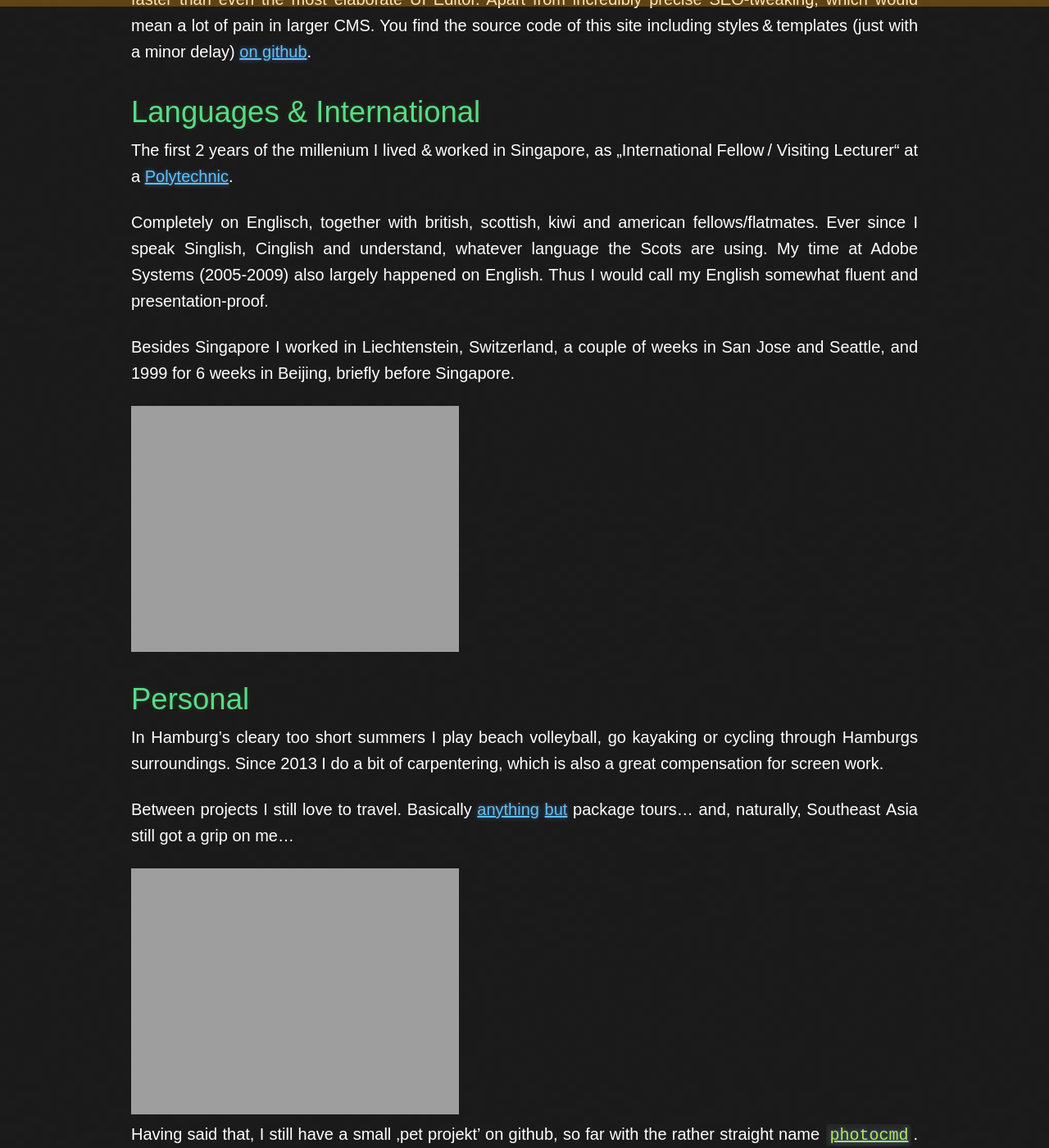
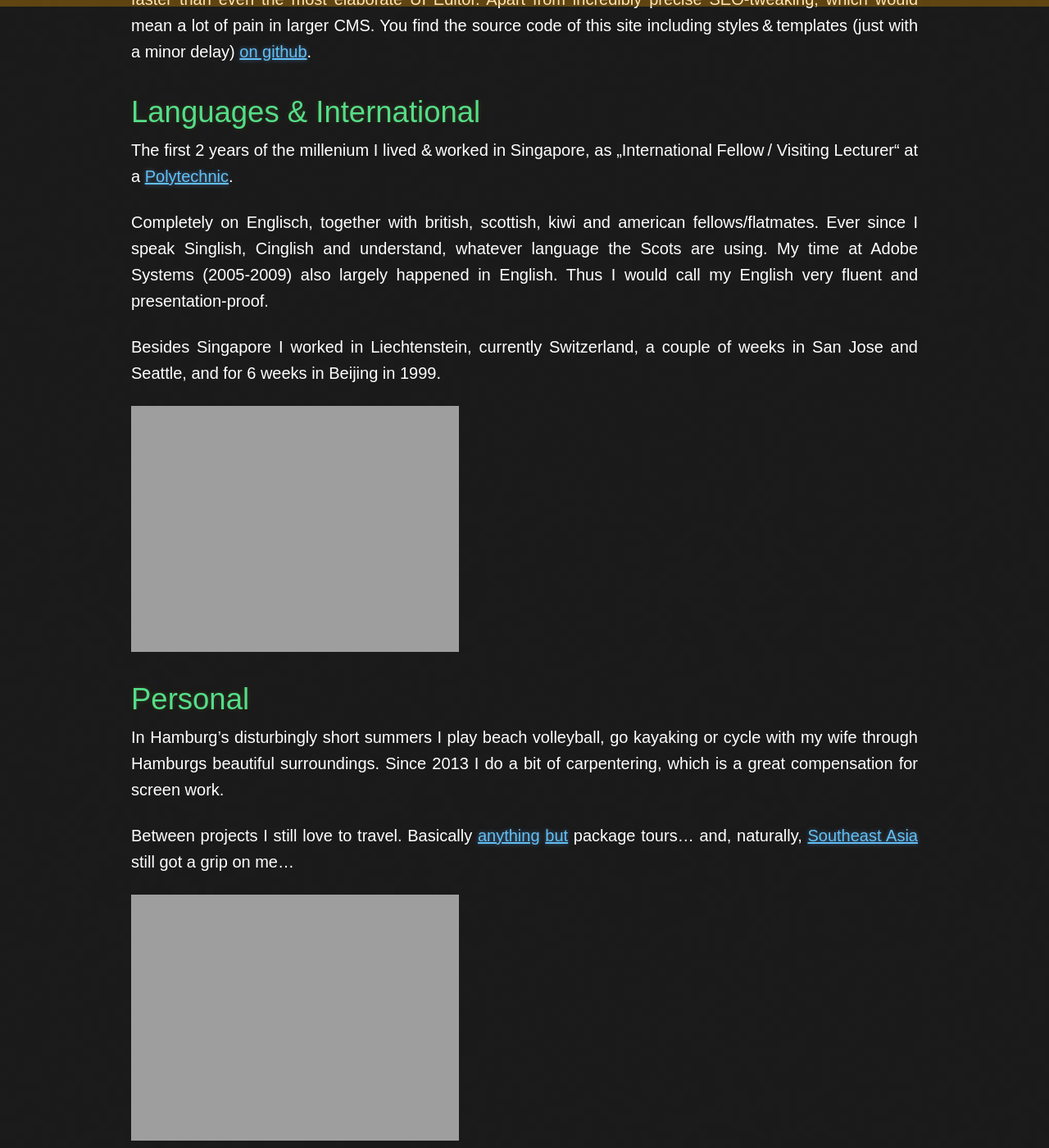
Before and after one commit to nocke/jekyll.nocke.de, a Jekyll site: the page built from _pages/work_EN.md, in a window 1280 px wide and 1400 px high, scrolled down 2806 px. Shown: the whole window at 82% size. Built offline with Jekyll 4.4.1, drawn with Linux system fonts in a browser that asks for light colours; some web fonts are replaced; some of the changed text lies outside the part shown.

Commit message:
work_DE|EN – minor typos and links (on jeet base class, on countries)

```diff
--- a/_pages/work_EN.md
+++ b/_pages/work_EN.md
@@ -49,7 +49,7 @@
 
 Regarding CSS ui libraries and layout systems, I worked with `bootstrap` und `ant-design`.
 
-And I really fancy [`Jeet`](http://jeet.gs/){:target="_blank"}, as it is a little less obstrusive from my angle, and you can handle a lot of layout matters through pretty elegant, compact mixins. Beside complex frameworks, a [solid base of custom classes](https://github.com/nocke/musterknabe/){:target="_blank"} can also often do the job.
+And I really fancy [`Jeet`](http://jeet.gs/){:target="_blank"}, as it is a little less obstrusive from my angle, and you can handle a lot of layout matters through pretty elegant, compact mixins. Beside complex frameworks, a [solid base of custom classes](https://github.com/nocke/jekyll.nocke.de/tree/master/_sass){:target="_blank"} can also often do the job.
 
 In terms of **build-tools / task-handlern / bundlern** I have worked time and again with `make`, `ant` und `maven`. In past years, `npm`, `gulp` and naturally `webpack` for react.js came to the list.
 
@@ -87,9 +87,9 @@
 
 The first 2 years of the millenium I lived &amp;&thinsp;worked in Singapore, as „International Fellow&thinsp;/ Visiting Lecturer“ at a [Polytechnic](http://www.np.edu.sg/ict){:target="_blank"}.
 
-Completely on Englisch, together with british, scottish, kiwi and american fellows/flatmates. Ever since I speak Singlish, Cinglish and understand, whatever language the Scots are using. My time at Adobe Systems (2005-2009) also largely happened on English. Thus I would call my English somewhat fluent and presentation-proof.
+Completely on Englisch, together with british, scottish, kiwi and american fellows/flatmates. Ever since I speak Singlish, Cinglish and understand, whatever language the Scots are using. My time at Adobe Systems (2005-2009) also largely happened in English. Thus I would call my English very fluent and presentation-proof.
 
-Besides Singapore I worked in Liechtenstein, Switzerland, a couple of weeks in San Jose and Seattle, and 1999 for 6 weeks in Beijing, briefly before Singapore.
+Besides Singapore I worked in Liechtenstein, currently Switzerland, a couple of weeks in San Jose and Seattle, and for 6 weeks in Beijing in 1999.
 
 {% include tags/picture.html
   class="picture-wide"
@@ -100,9 +100,9 @@
 
 ## Personal
 
-In Hamburg's cleary too short summers I play beach volleyball, go kayaking or cycling through Hamburgs surroundings. Since 2013 I do a bit of carpentering, which is also a great compensation for screen work.
+In Hamburg's disturbingly short summers I play beach volleyball, go kayaking or cycle with my wife through Hamburgs beautiful surroundings. Since 2013 I do a bit of carpentering, which is a great compensation for screen work.
 
-Between projects I still love to travel. Basically [anything](https://medium.com/nocke/frank-nocke-hamburg-hafen-bilder-d8458e108f03){:target="_blank"} [but](https://medium.com/nocke/frank-nocke-ballonfahrt-%C3%BCber-die-alpen-bilder-b5f21d85fda7) package tours… and, naturally, Southeast&nbsp;Asia still got a grip on me…
+Between projects I still love to travel. Basically [anything](https://medium.com/nocke/frank-nocke-hamburg-hafen-bilder-d8458e108f03){:target="_blank"} [but](https://medium.com/nocke/frank-nocke-ballonfahrt-%C3%BCber-die-alpen-bilder-b5f21d85fda7) package tours… and, naturally, [Southeast&nbsp;Asia](https://hubud.org){:target="_blank"} still got a grip on me…
 
 {% include tags/picture.html
   class="picture-wide"
@@ -110,4 +110,4 @@
   src="/img/frank-nocke/frank-nocke-portrait-strandweg.jpg"
 %}
 
-Having said that, I still have a small ‚pet projekt’ on github, so far with the rather straight name [`photocmd`](https://github.com/nocke/photocmd){:target="_blank"}. It's meant to help on sort & delete huge bulks of shot images…
+Having said that, I still have a small ‚pet projekt’ on github, so far by the rather dry name [`photocmd`](https://github.com/nocke/photocmd){:target="_blank"}. It's meant to help on sort & delete huge bulks of shot images… (so far I got the inner logic and the test harness, jay!)
```
Also changed, not shown: _pages/work_DE.md (+6 -6 lines).
